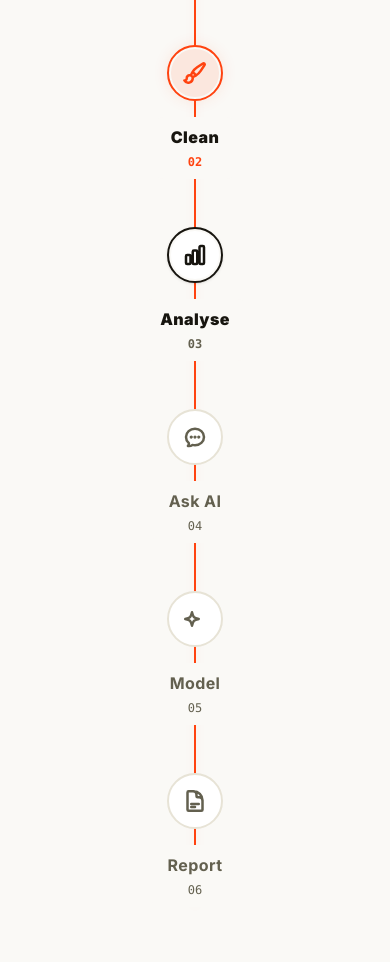
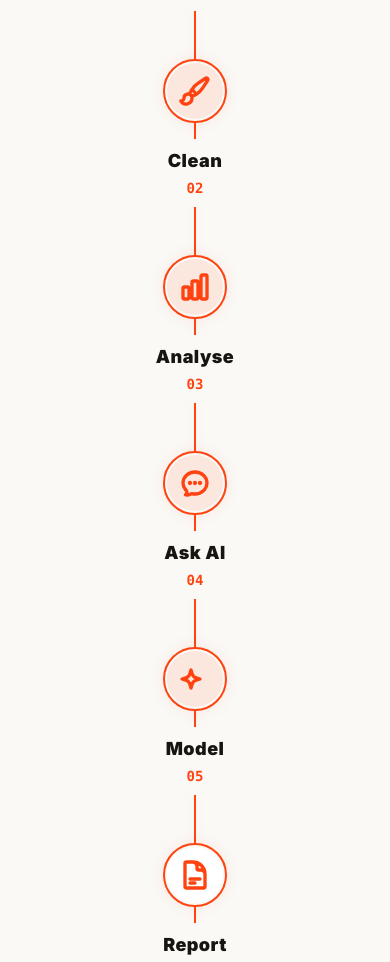
Before and after one commit to Numan-10/DataForge, a Next.js app in the folder frontend/: page / in a window 390 px wide. Shown: the part 1035-1997 px from the top of the page. Built offline with nearby package versions, Linux system fonts and the light colour scheme; no server answers; a web font is replaced by a local one.

Commit message:
fix the rport generator layout made it responsive : Timeline ui upgrade and some ui fixes

```diff
--- a/frontend/src/app/components/landing/CTABanner.tsx
+++ b/frontend/src/app/components/landing/CTABanner.tsx
@@ -26,7 +26,7 @@ export default function CTABanner() {
       <div className="max-w-6xl mx-auto px-5 md:px-8">
         <div className="reveal px-6 py-10 md:p-14 flex flex-col md:flex-row items-center justify-between gap-8 md:gap-6 text-center md:text-left" style={{ background: "#FF4310", borderRadius: "1.25rem" }}>
           <div>
-            <h2 className="text-[28px] leading-[1.1] md:text-3xl font-black tracking-tight" style={{ color: "#fff" }}>
+            <h2 className="text-[26px] leading-[1.1] md:text-3xl font-black tracking-tight" style={{ color: "#fff" }}>
               Bring your own dataset.<br className="hidden sm:block md:hidden lg:block" /> <span className="sm:hidden md:inline lg:hidden"> </span>See it forged in minutes.
             </h2>
             <p className="text-[15px] mt-4 md:mt-3" style={{ color: "rgba(255,255,255,0.75)" }}>
--- a/frontend/src/app/components/landing/LoginModal.tsx
+++ b/frontend/src/app/components/landing/LoginModal.tsx
@@ -23,7 +23,7 @@ export default function LoginModal({ onClose }: LoginModalProps) {
           <Logo size={42} textSize={24} />
         </div>
         <h2 className="text-2xl font-black tracking-tight mb-1" style={{ color: "var(--txt)" }}>Sign in to continue</h2>
-        <p className="text-sm mb-7" style={{ color: "var(--txt-m)" }}>Create an account or sign in to upload your dataset and start analysing.</p>
+        <p className="text-xs mb-7" style={{ color: "var(--txt-m)" }}>Create an account or sign in to upload your dataset and start analysing.</p>
         {googleEnabled ? (
           <div className="flex flex-col gap-2 w-full">
             <a href="/api/auth/login/google" className="google-btn">
--- a/frontend/src/app/components/landing/ProcessTimeline.tsx
+++ b/frontend/src/app/components/landing/ProcessTimeline.tsx
@@ -1,18 +1,34 @@
 "use client";
 
-import React, { useRef } from "react";
-import { motion, useScroll, useTransform } from "framer-motion";
+import React, { useRef, useState } from "react";
+import { motion, useScroll, useTransform, useMotionValueEvent } from "framer-motion";
+
+const STEPS = [
+  { title: "Ingest",  num: "01", icon: <path strokeLinecap="round" strokeLinejoin="round" d="M4 16v1a3 3 0 003 3h10a3 3 0 003-3v-1m-4-8l-4-4m0 0L8 8m4-4v12" /> },
+  { title: "Clean",   num: "02", icon: <path strokeLinecap="round" strokeLinejoin="round" d="M9.53 16.122a3 3 0 00-5.78 1.128 2.25 2.25 0 01-2.4 2.245 4.5 4.5 0 008.4-2.245c0-.399-.078-.78-.22-1.128zm0 0a15.998 15.998 0 003.388-1.62m-5.043-.025a15.994 15.994 0 011.622-3.395m3.42 3.42a15.995 15.995 0 004.764-4.648l3.876-5.814a1.151 1.151 0 00-1.597-1.597L14.146 6.32a15.996 15.996 0 00-4.649 4.763m3.42 3.42a6.776 6.776 0 00-3.42-3.42" /> },
+  { title: "Analyse", num: "03", icon: <path strokeLinecap="round" strokeLinejoin="round" d="M3 13.125C3 12.504 3.504 12 4.125 12h2.25c.621 0 1.125.504 1.125 1.125v6.75C7.5 20.496 6.996 21 6.375 21h-2.25A1.125 1.125 0 013 19.875v-6.75zM9.75 8.625c0-.621.504-1.125 1.125-1.125h2.25c.621 0 1.125.504 1.125 1.125v11.25c0 .621-.504 1.125-1.125 1.125h-2.25a1.125 1.125 0 01-1.125-1.125V8.625zM16.5 4.125c0-.621.504-1.125 1.125-1.125h2.25C20.496 3 21 3.504 21 4.125v15.75c0 .621-.504 1.125-1.125 1.125h-2.25a1.125 1.125 0 01-1.125-1.125V4.125z" /> },
+  { title: "Ask AI",  num: "04", icon: <path strokeLinecap="round" strokeLinejoin="round" d="M8.625 12a.375.375 0 11-.75 0 .375.375 0 01.75 0zm0 0H8.25m4.125 0a.375.375 0 11-.75 0 .375.375 0 01.75 0zm0 0H12m4.125 0a.375.375 0 11-.75 0 .375.375 0 01.75 0zm0 0h-.375M21 12c0 4.556-4.03 8.25-9 8.25a9.764 9.764 0 01-2.555-.337A5.972 5.972 0 015.41 20.97a5.969 5.969 0 01-.474-.065 4.48 4.48 0 00.978-2.025c.09-.457-.133-.901-.467-1.226C3.93 16.178 3 14.189 3 12c0-4.556 4.03-8.25 9-8.25s9 3.694 9 8.25z" /> },
+  { title: "Model",   num: "05", icon: <path strokeLinecap="round" strokeLinejoin="round" d="M9.813 15.904L9 18.75l-.813-2.846a4.5 4.5 0 00-3.09-3.09L2.25 12l2.846-.813a4.5 4.5 0 003.09-3.09L9 5.25l.813 2.846a4.5 4.5 0 003.09 3.09L15.75 12l-2.846.813a4.5 4.5 0 00-3.09 3.09z" /> },
+  { title: "Report",  num: "06", icon: <path strokeLinecap="round" strokeLinejoin="round" d="M19.5 14.25v-2.625a3.375 3.375 0 00-3.375-3.375h-1.5A1.125 1.125 0 0113.5 7.125v-1.5a3.375 3.375 0 00-3.375-3.375H8.25m0 12.75h7.5m-7.5 3H12M10.5 2.25H5.625c-.621 0-1.125.504-1.125 1.125v17.25c0 .621.504 1.125 1.125 1.125h12.75c.621 0 1.125-.504 1.125-1.125V11.25a9 9 0 00-9-9z" /> },
+];
 
 export default function ProcessTimeline() {
   const containerRef = useRef<HTMLDivElement>(null);
+  const [activeIndex, setActiveIndex] = useState(0);
 
   const { scrollYProgress } = useScroll({
     target: containerRef,
-    offset: ["start 85%", "end 45%"] // Starts filling when container enters 85% of screen, finishes when it reaches 45%
+    offset: ["start 85%", "end 45%"]
   });
 
   const widthProgress = useTransform(scrollYProgress, [0, 1], ["0%", "100%"]);
   const heightProgress = useTransform(scrollYProgress, [0, 1], ["0%", "100%"]);
+
+  useMotionValueEvent(scrollYProgress, "change", (latest) => {
+    // 0 to 1 across 6 steps
+    const index = Math.min(5, Math.floor(latest * 5.99));
+    setActiveIndex(index);
+  });
 
   return (
     <div className="max-w-6xl mx-auto px-5 md:px-8 w-full mt-24 mb-10 pb-6 text-center md:text-left">
@@ -36,92 +52,49 @@ export default function ProcessTimeline() {
           style={{ zIndex: 1, background: "var(--accent)", boxShadow: "0 0 10px var(--glow)", width: widthProgress }}
         />
 
-        {/* Step 1 - Ingest (done) */}
-        <div className="relative z-10 flex flex-col items-center group cursor-default w-full md:w-auto">
-          <div className="w-14 h-14 rounded-full border-[2px] flex items-center justify-center transition-all duration-300 group-hover:scale-110 flex-shrink-0" style={{ borderColor: "var(--accent)", background: "var(--bg)", boxShadow: "0 0 15px var(--glow)" }}>
-            <div className="w-12 h-12 rounded-full flex items-center justify-center transition-colors duration-300" style={{ background: "var(--glow)" }}>
-              <svg className="w-6 h-6 transition-transform duration-300 group-hover:-translate-y-0.5" style={{ color: "var(--accent)" }} fill="none" stroke="currentColor" strokeWidth="2.5" viewBox="0 0 24 24">
-                <path strokeLinecap="round" strokeLinejoin="round" d="M4 16v1a3 3 0 003 3h10a3 3 0 003-3v-1m-4-8l-4-4m0 0L8 8m4-4v12" />
-              </svg>
-            </div>
-          </div>
-          <div className="mt-4 md:mt-0 md:absolute md:top-20 min-w-max text-center transition-all duration-300 group-hover:translate-y-1 bg-[var(--bg)] md:bg-transparent px-4 md:px-0 py-2 md:py-0 rounded-lg">
-            <p className="text-[16px] font-black tracking-wide" style={{ color: "var(--txt)" }}>Ingest</p>
-            <p className="text-[12px] mt-1 font-mono font-bold" style={{ color: "var(--accent)" }}>01</p>
-          </div>
-        </div>
+        {STEPS.map((step, i) => {
+          const isDone = i < activeIndex;
+          const isActive = i === activeIndex;
 
-        {/* Step 2 - Clean (done) */}
-        <div className="relative z-10 flex flex-col items-center group cursor-default w-full md:w-auto">
-          <div className="w-14 h-14 rounded-full border-[2px] flex items-center justify-center transition-all duration-300 group-hover:scale-110 flex-shrink-0" style={{ borderColor: "var(--accent)", background: "var(--bg)", boxShadow: "0 0 15px var(--glow)" }}>
-            <div className="w-12 h-12 rounded-full flex items-center justify-center transition-colors duration-300" style={{ background: "var(--glow)" }}>
-              <svg className="w-6 h-6 transition-transform duration-300 group-hover:rotate-12" style={{ color: "var(--accent)" }} fill="none" stroke="currentColor" strokeWidth="2.5" viewBox="0 0 24 24">
-                <path strokeLinecap="round" strokeLinejoin="round" d="M9.53 16.122a3 3 0 00-5.78 1.128 2.25 2.25 0 01-2.4 2.245 4.5 4.5 0 008.4-2.245c0-.399-.078-.78-.22-1.128zm0 0a15.998 15.998 0 003.388-1.62m-5.043-.025a15.994 15.994 0 011.622-3.395m3.42 3.42a15.995 15.995 0 004.764-4.648l3.876-5.814a1.151 1.151 0 00-1.597-1.597L14.146 6.32a15.996 15.996 0 00-4.649 4.763m3.42 3.42a6.776 6.776 0 00-3.42-3.42" />
-              </svg>
-            </div>
-          </div>
-          <div className="mt-4 md:mt-0 md:absolute md:top-20 min-w-max text-center transition-all duration-300 group-hover:translate-y-1 bg-[var(--bg)] md:bg-transparent px-4 md:px-0 py-2 md:py-0 rounded-lg">
-            <p className="text-[16px] font-black tracking-wide" style={{ color: "var(--txt)" }}>Clean</p>
-            <p className="text-[12px] mt-1 font-mono font-bold" style={{ color: "var(--accent)" }}>02</p>
-          </div>
-        </div>
+          const borderColor = (isDone || isActive) ? "var(--accent)" : "var(--border)";
+          const outerBg = (isDone || isActive) ? "var(--bg)" : "var(--surface)";
+          const shadow = (isDone || isActive) ? "0 0 15px var(--glow)" : "none";
+          const innerBg = isDone ? "var(--glow)" : (isActive ? "var(--surface)" : "transparent");
+          const iconColor = isDone ? "var(--accent)" : (isActive ? "var(--accent)" : "var(--txt-m)");
+          const titleColor = (isDone || isActive) ? "var(--txt)" : "var(--txt-m)";
+          const numColor = (isDone || isActive) ? "var(--accent)" : "var(--txt-m)";
 
-        {/* Step 3 - Analyse (current) */}
-        <div className="relative z-10 flex flex-col items-center group cursor-default w-full md:w-auto">
+          return (
+            <div key={i} className="relative z-10 flex flex-col items-center group cursor-default transition-opacity duration-300 w-full md:w-auto">
               <div className="relative flex-shrink-0">
-            <div className="absolute inset-0 rounded-full border-[2px] animate-ping opacity-30" style={{ borderColor: "var(--txt)" }}></div>
-            <div className="w-14 h-14 rounded-full border-[2px] flex items-center justify-center transition-all duration-300 group-hover:scale-110 relative shadow-sm" style={{ background: "var(--bg)", borderColor: "var(--txt)" }}>
-              <div className="w-12 h-12 rounded-full flex items-center justify-center transition-colors duration-300" style={{ background: "var(--surface)" }}>
-                <svg className="w-6 h-6 transition-transform duration-300 group-hover:scale-110" style={{ color: "var(--txt)" }} fill="none" stroke="currentColor" strokeWidth="2.5" viewBox="0 0 24 24">
-                  <path strokeLinecap="round" strokeLinejoin="round" d="M3 13.125C3 12.504 3.504 12 4.125 12h2.25c.621 0 1.125.504 1.125 1.125v6.75C7.5 20.496 6.996 21 6.375 21h-2.25A1.125 1.125 0 013 19.875v-6.75zM9.75 8.625c0-.621.504-1.125 1.125-1.125h2.25c.621 0 1.125.504 1.125 1.125v11.25c0 .621-.504 1.125-1.125 1.125h-2.25a1.125 1.125 0 01-1.125-1.125V8.625zM16.5 4.125c0-.621.504-1.125 1.125-1.125h2.25C20.496 3 21 3.504 21 4.125v15.75c0 .621-.504 1.125-1.125 1.125h-2.25a1.125 1.125 0 01-1.125-1.125V4.125z" />
+                {isActive && (
+                  <div className="absolute inset-0 rounded-full border-[2px] animate-ping opacity-30" style={{ borderColor: "var(--accent)" }}></div>
+                )}
+                <div
+                  className="w-16 h-16 md:w-14 md:h-14 rounded-full border-[2px] flex items-center justify-center transition-all duration-300 group-hover:scale-110 relative shadow-sm"
+                  style={{ borderColor, background: outerBg, boxShadow: shadow }}
+                >
+                  <div
+                    className="w-14 h-14 md:w-12 md:h-12 rounded-full flex items-center justify-center transition-colors duration-300"
+                    style={{ background: innerBg }}
+                  >
+                    <svg
+                      className="w-8 h-8 md:w-6 md:h-6 transition-transform duration-300 group-hover:scale-110"
+                      style={{ color: iconColor }}
+                      fill="none" stroke="currentColor" strokeWidth="2.5" viewBox="0 0 24 24"
+                    >
+                      {step.icon}
                     </svg>
                   </div>
                 </div>
               </div>
               <div className="mt-4 md:mt-0 md:absolute md:top-20 min-w-max text-center transition-all duration-300 group-hover:translate-y-1 bg-[var(--bg)] md:bg-transparent px-4 md:px-0 py-2 md:py-0 rounded-lg">
-            <p className="text-[16px] font-black tracking-wide" style={{ color: "var(--txt)" }}>Analyse</p>
-            <p className="text-[12px] mt-1 font-mono font-bold" style={{ color: "var(--txt-m)" }}>03</p>
+                <p className="text-[18px] md:text-[16px] font-black tracking-wide transition-colors duration-300" style={{ color: titleColor }}>{step.title}</p>
+                <p className="text-[14px] md:text-[12px] mt-1 font-mono font-bold transition-colors duration-300" style={{ color: numColor }}>{step.num}</p>
               </div>
             </div>
-
-        {/* Step 4 - Ask (inactive) */}
-        <div className="relative z-10 flex flex-col items-center group cursor-default transition-opacity duration-300 w-full md:w-auto">
-          <div className="w-14 h-14 rounded-full border-[2px] flex items-center justify-center transition-all duration-300 group-hover:scale-110 flex-shrink-0" style={{ borderColor: "var(--border)", background: "var(--surface)" }}>
-            <svg className="w-6 h-6 transition-transform duration-300 group-hover:scale-110" style={{ color: "var(--txt-m)" }} fill="none" stroke="currentColor" strokeWidth="2.5" viewBox="0 0 24 24">
-              <path strokeLinecap="round" strokeLinejoin="round" d="M8.625 12a.375.375 0 11-.75 0 .375.375 0 01.75 0zm0 0H8.25m4.125 0a.375.375 0 11-.75 0 .375.375 0 01.75 0zm0 0H12m4.125 0a.375.375 0 11-.75 0 .375.375 0 01.75 0zm0 0h-.375M21 12c0 4.556-4.03 8.25-9 8.25a9.764 9.764 0 01-2.555-.337A5.972 5.972 0 015.41 20.97a5.969 5.969 0 01-.474-.065 4.48 4.48 0 00.978-2.025c.09-.457-.133-.901-.467-1.226C3.93 16.178 3 14.189 3 12c0-4.556 4.03-8.25 9-8.25s9 3.694 9 8.25z" />
-            </svg>
-          </div>
-          <div className="mt-4 md:mt-0 md:absolute md:top-20 min-w-max text-center transition-all duration-300 group-hover:translate-y-1 bg-[var(--bg)] md:bg-transparent px-4 md:px-0 py-2 md:py-0 rounded-lg">
-            <p className="text-[16px] font-bold tracking-wide" style={{ color: "var(--txt-m)" }}>Ask AI</p>
-            <p className="text-[12px] mt-1 font-mono" style={{ color: "var(--txt-m)" }}>04</p>
-          </div>
-        </div>
-
-        {/* Step 5 - Model (inactive) */}
-        <div className="relative z-10 flex flex-col items-center group cursor-default transition-opacity duration-300 w-full md:w-auto">
-          <div className="w-14 h-14 rounded-full border-[2px] flex items-center justify-center transition-all duration-300 group-hover:scale-110 flex-shrink-0" style={{ borderColor: "var(--border)", background: "var(--surface)" }}>
-            <svg className="w-6 h-6 transition-transform duration-300 group-hover:scale-110" style={{ color: "var(--txt-m)" }} fill="none" stroke="currentColor" strokeWidth="2.5" viewBox="0 0 24 24">
-              <path strokeLinecap="round" strokeLinejoin="round" d="M9.813 15.904L9 18.75l-.813-2.846a4.5 4.5 0 00-3.09-3.09L2.25 12l2.846-.813a4.5 4.5 0 003.09-3.09L9 5.25l.813 2.846a4.5 4.5 0 003.09 3.09L15.75 12l-2.846.813a4.5 4.5 0 00-3.09 3.09z" />
-            </svg>
-          </div>
-          <div className="mt-4 md:mt-0 md:absolute md:top-20 min-w-max text-center transition-all duration-300 group-hover:translate-y-1 bg-[var(--bg)] md:bg-transparent px-4 md:px-0 py-2 md:py-0 rounded-lg">
-            <p className="text-[16px] font-bold tracking-wide" style={{ color: "var(--txt-m)" }}>Model</p>
-            <p className="text-[12px] mt-1 font-mono" style={{ color: "var(--txt-m)" }}>05</p>
-          </div>
-        </div>
-
-        {/* Step 6 - Report (inactive) */}
-        <div className="relative z-10 flex flex-col items-center group cursor-default transition-opacity duration-300 w-full md:w-auto">
-          <div className="w-14 h-14 rounded-full border-[2px] flex items-center justify-center transition-all duration-300 group-hover:scale-110 flex-shrink-0" style={{ borderColor: "var(--border)", background: "var(--surface)" }}>
-            <svg className="w-6 h-6 transition-transform duration-300 group-hover:scale-110" style={{ color: "var(--txt-m)" }} fill="none" stroke="currentColor" strokeWidth="2.5" viewBox="0 0 24 24">
-              <path strokeLinecap="round" strokeLinejoin="round" d="M19.5 14.25v-2.625a3.375 3.375 0 00-3.375-3.375h-1.5A1.125 1.125 0 0113.5 7.125v-1.5a3.375 3.375 0 00-3.375-3.375H8.25m0 12.75h7.5m-7.5 3H12M10.5 2.25H5.625c-.621 0-1.125.504-1.125 1.125v17.25c0 .621.504 1.125 1.125 1.125h12.75c.621 0 1.125-.504 1.125-1.125V11.25a9 9 0 00-9-9z" />
-            </svg>
-          </div>
-          <div className="mt-4 md:mt-0 md:absolute md:top-20 min-w-max text-center transition-all duration-300 group-hover:translate-y-1 bg-[var(--bg)] md:bg-transparent px-4 md:px-0 py-2 md:py-0 rounded-lg">
-            <p className="text-[16px] font-bold tracking-wide" style={{ color: "var(--txt-m)" }}>Report</p>
-            <p className="text-[12px] mt-1 font-mono" style={{ color: "var(--txt-m)" }}>06</p>
-          </div>
-        </div>
+          );
+        })}
       </div>
       <div className="hidden md:block h-20 w-full"></div> {/* Spacer for the absolute text */}
     </div>
--- a/frontend/src/app/dashboard/dashboard.module.css
+++ b/frontend/src/app/dashboard/dashboard.module.css
@@ -36,7 +36,7 @@
 @keyframes slideInFeed { from{opacity:0;transform:translateY(-8px)} to{opacity:1;transform:translateY(0)} }
 .feedItem { animation:slideInFeed .3s ease; }
 
-.toast { position:relative;z-index:1000;width:max-content;max-width:90vw;padding:.5rem 1rem;border-radius:999px;border:1px solid var(--border);backdrop-filter:blur(16px);display:flex;align-items:center;gap:.5rem;box-shadow:0 8px 32px rgba(0,0,0,.4); }
+.toast { position:relative;z-index:1000;width:320px;max-width:90vw;padding:.75rem 1rem;border-radius:12px;border:1px solid var(--border);backdrop-filter:blur(16px);display:flex;align-items:flex-start;gap:.75rem;box-shadow:0 8px 32px rgba(0,0,0,.4); }
 @keyframes toastIn { from{opacity:0;transform:translateY(-12px)} to{opacity:1;transform:translateY(0)} }
 @keyframes toastOut { to{opacity:0;transform:translateY(-12px)} }
 .toastEnter { animation:toastIn .25s ease; }
--- a/frontend/src/app/workspace/page.tsx
+++ b/frontend/src/app/workspace/page.tsx
@@ -75,7 +75,6 @@ function WorkspaceContent() {
 
         {profile && (
           <div className="flex items-center gap-2 mr-3 font-mono text-[0.6rem] min-w-0" style={{ color: "var(--txt-m)" }}>
-              <span className="font-bold shrink-0" style={{ color: "var(--txt)" }}>{profile.filename || 'dataset.csv'}</span>
 
               {cleanProfile && (
                   <span className="px-1.5 py-0.5 rounded text-[8px] font-black uppercase tracking-wider shrink-0"
```
Also changed, not shown: frontend/src/app/dashboard/page.tsx (+6 -6 lines), 2 other files (tests, documents, lock files or other folders). Lines whose indentation alone changed are shown as unchanged.
